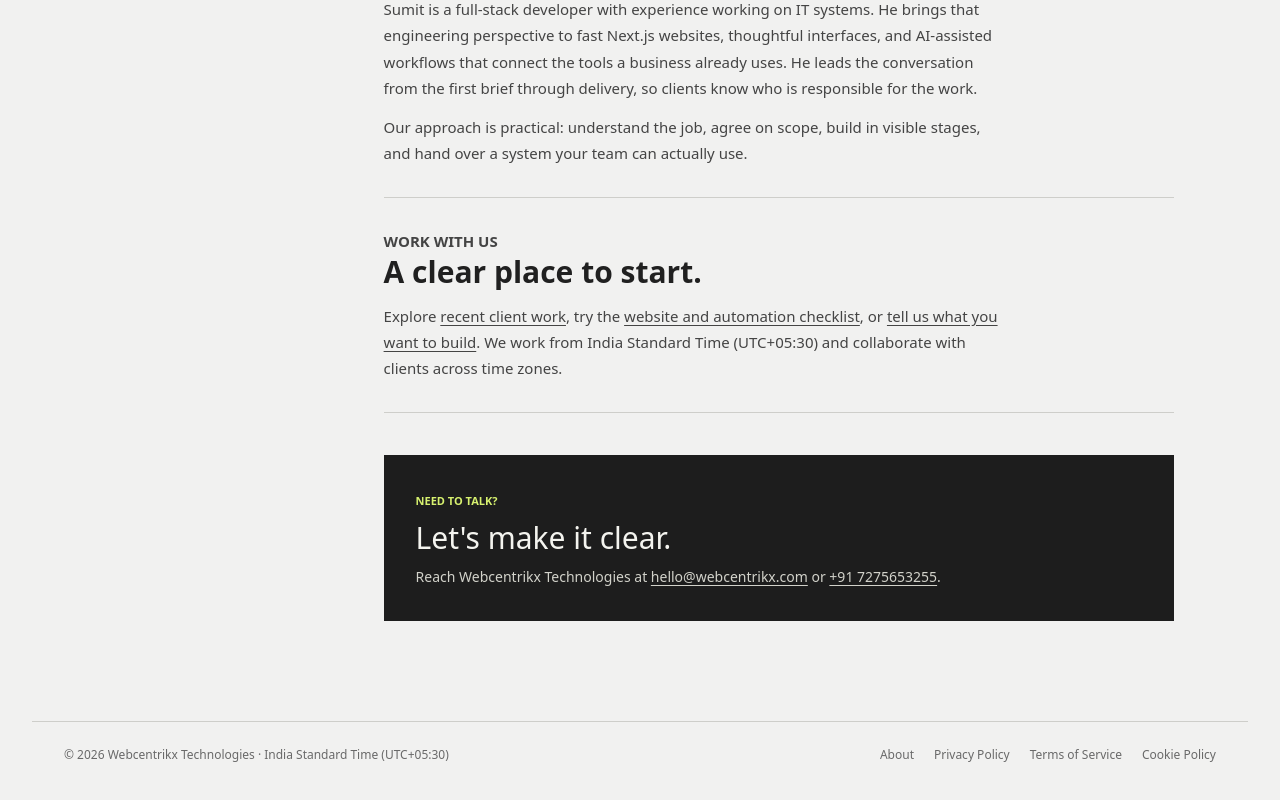
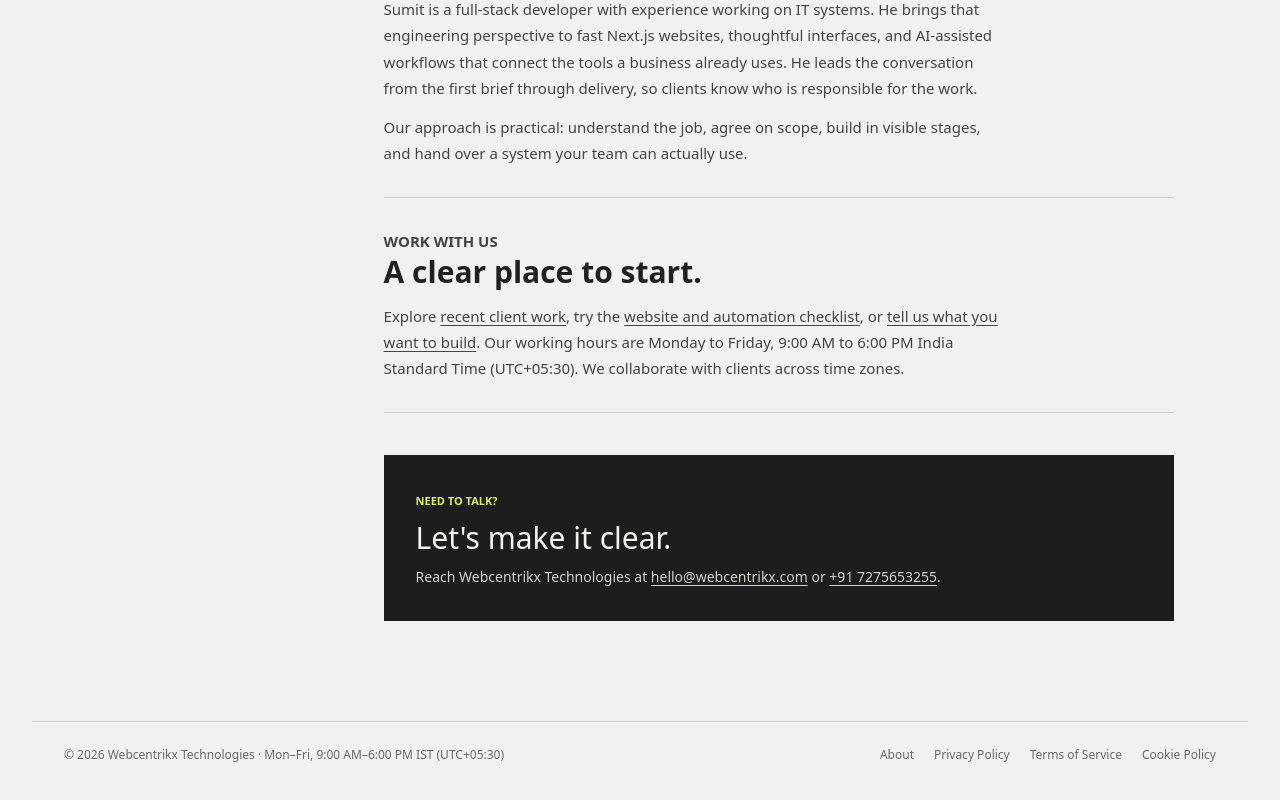
Before and after one commit to sumitmaurya005dev/webcentrikx, a Next.js app: page /about in a window 1280 px wide. Shown: the part 923-1723 px from the top of the page. Built offline with nearby package versions, Linux system fonts and the light colour scheme.

Commit message:
Show agency working hours

```diff
--- a/app/ClientHome.jsx
+++ b/app/ClientHome.jsx
@@ -392,7 +392,7 @@
         >
           <div className="contact-intro"><p className="mb-4 text-xs font-black uppercase tracking-[0.18em] text-teal-200">YOUR NEXT MOVE</p>
             <AnimatedTitle className="max-w-4xl text-4xl font-black tracking-tight md:text-5xl">Build with clarity from the first call.</AnimatedTitle>
-            <p className="mt-4 max-w-2xl text-lg leading-8 text-slate-300">Book a 30-minute discovery call to discuss your website or automation goals. Prefer writing first? Send a short brief beside it.</p><Link className="contact-audit-link" href="/readiness">Not ready for a call? Try the free readiness checklist <ArrowUpRight size={17} aria-hidden="true" /></Link></div>
+            <p className="mt-4 max-w-2xl text-lg leading-8 text-slate-300">Book a 30-minute discovery call to discuss your website or automation goals. Prefer writing first? Send a short brief beside it.</p><p className="contact-hours">Working hours: Monday–Friday, 9:00 AM–6:00 PM IST (UTC+05:30).</p><Link className="contact-audit-link" href="/readiness">Not ready for a call? Try the free readiness checklist <ArrowUpRight size={17} aria-hidden="true" /></Link></div>
           <div id="book-call" className="contact-option"><div className="contact-option-heading"><span>01 / DISCOVERY CALL</span><h3>Book a Call.</h3><p>Choose a time. We will discuss the opportunity, likely scope, and a practical next step.</p></div><CalendlyBooking /></div>
           <div id="contact-enquiry" className="contact-option"><div className="contact-option-heading"><span>02 / PROJECT ENQUIRY</span><h3>Send a project brief.</h3><p>Share the essentials and we will reply by email with the next step.</p></div><InquiryForm /><p className="contact-email">Prefer email? <a href="mailto:hello@webcentrikx.com">hello@webcentrikx.com</a></p></div>
         </motion.div>
--- a/app/LegalPage.jsx
+++ b/app/LegalPage.jsx
@@ -15,6 +15,6 @@
       <aside className="legal-sidebar" aria-label="Company pages"><span>WEBCENTRIKX TECHNOLOGIES</span><nav>{pages.map(([label, href]) => <Link key={href} href={href} aria-current={title === label ? "page" : undefined}>{label}<ArrowUpRight size={15} aria-hidden="true" /></Link>)}</nav><p>Questions about these pages?<br /><a href="mailto:hello@webcentrikx.com">hello@webcentrikx.com</a></p></aside>
       <article className="legal-content"><p className="process-eyebrow">{eyebrow}</p><h1>{title}</h1><p className="legal-lead">{introduction}</p>{updated && <p className="legal-updated">Last updated: {updated}</p>}<div className="legal-sections">{children}</div><div className="legal-contact"><span>NEED TO TALK?</span><h2>Let&apos;s make it clear.</h2><p>Reach Webcentrikx Technologies at <a href="mailto:hello@webcentrikx.com">hello@webcentrikx.com</a> or <a href="tel:+917275653255">+91 7275653255</a>.</p></div></article>
     </div>
-    <footer className="legal-footer"><span>© {new Date().getFullYear()} Webcentrikx Technologies · India Standard Time (UTC+05:30)</span><nav aria-label="Footer">{pages.map(([label, href]) => <Link key={href} href={href}>{label}</Link>)}</nav></footer>
+    <footer className="legal-footer"><span>© {new Date().getFullYear()} Webcentrikx Technologies · Mon–Fri, 9:00 AM–6:00 PM IST (UTC+05:30)</span><nav aria-label="Footer">{pages.map(([label, href]) => <Link key={href} href={href}>{label}</Link>)}</nav></footer>
   </main>;
 }
--- a/app/MotionShowcase.jsx
+++ b/app/MotionShowcase.jsx
@@ -126,7 +126,7 @@
   return <footer ref={ref} className="brand-footer" data-cursor="soft">
     <div className="footer-top"><p>Custom websites. Business-tailored AI.<br /><span>Built for what comes next.</span></p><a href="#top">Back to top <ArrowUpRight size={18} /></a></div>
     <motion.svg style={{ y: reduced ? 0 : y, opacity: reduced ? 1 : opacity, scale: reduced ? 1 : scale }} className="footer-wordmark" viewBox="0 0 1200 210" role="img" aria-label="webcentrikx"><defs><linearGradient id="brand-fade" x1="0" y1="0" x2="0" y2="1"><stop offset="0%" stopColor="#f4f6f5" /><stop offset="100%" stopColor="#242a28" /></linearGradient></defs><text x="600" y="175" textAnchor="middle" textLength="1170" lengthAdjust="spacingAndGlyphs" fill="url(#brand-fade)">webcentrikx</text></motion.svg>
-    <div className="footer-details"><div><strong>Webcentrikx Technologies</strong><p>Custom websites &amp; business-tailored AI workflows.</p><span>Working in India Standard Time (UTC+05:30)</span></div><div className="footer-contact-links"><a href="mailto:hello@webcentrikx.com">hello@webcentrikx.com</a><a href="tel:+917275653255">+91 7275653255</a></div><nav aria-label="Company and legal pages"><Link href="/about">About us</Link><Link href="/privacy-policy">Privacy Policy</Link><Link href="/terms-of-service">Terms of Service</Link><Link href="/cookie-policy">Cookie Policy</Link></nav></div>
+    <div className="footer-details"><div><strong>Webcentrikx Technologies</strong><p>Custom websites &amp; business-tailored AI workflows.</p><span>Monday–Friday · 9:00 AM–6:00 PM IST (UTC+05:30)</span></div><div className="footer-contact-links"><a href="mailto:hello@webcentrikx.com">hello@webcentrikx.com</a><a href="tel:+917275653255">+91 7275653255</a></div><nav aria-label="Company and legal pages"><Link href="/about">About us</Link><Link href="/privacy-policy">Privacy Policy</Link><Link href="/terms-of-service">Terms of Service</Link><Link href="/cookie-policy">Cookie Policy</Link></nav></div>
     <div className="footer-bottom"><span>© {new Date().getFullYear()} Webcentrikx Technologies</span><SocialLinks placement="footer" /><a href="#top">Back to top <ArrowUpRight size={16} aria-hidden="true" /></a></div>
   </footer>;
 }
--- a/app/about/page.jsx
+++ b/app/about/page.jsx
@@ -11,6 +11,6 @@
   return <LegalPage eyebrow="ABOUT THE AGENCY" title="About" introduction="Webcentrikx Technologies builds custom websites and business-tailored AI workflows that help teams move from enquiry to action.">
     <section className="about-feature"><div><p className="legal-kicker">TWO CONNECTED DISCIPLINES</p><h2>Build the experience. Connect the operations.</h2><p>We design and develop fast websites and modern interfaces, then connect the workflows behind them: lead capture, qualification, routing, and human follow-up. Every build starts with the business problem and the people who will use it.</p><div className="about-pills"><span>Next.js websites</span><span>Modern SaaS UI</span><span>Custom AI workflows</span><span>n8n integrations</span></div></div><Image src="/assets/sumit-kumar-maurya.webp" alt="Sumit Kumar Maurya, founder of Webcentrikx Technologies" width={480} height={520} className="about-portrait" priority /></section>
     <section><p className="legal-kicker">MEET THE FOUNDER</p><h2>Sumit Kumar Maurya</h2><p>Sumit is a full-stack developer with experience working on IT systems. He brings that engineering perspective to fast Next.js websites, thoughtful interfaces, and AI-assisted workflows that connect the tools a business already uses. He leads the conversation from the first brief through delivery, so clients know who is responsible for the work.</p><p>Our approach is practical: understand the job, agree on scope, build in visible stages, and hand over a system your team can actually use.</p></section>
-    <section><p className="legal-kicker">WORK WITH US</p><h2>A clear place to start.</h2><p>Explore <Link href="/#work">recent client work</Link>, try the <Link href="/readiness">website and automation checklist</Link>, or <Link href="/#contact">tell us what you want to build</Link>. We work from India Standard Time (UTC+05:30) and collaborate with clients across time zones.</p></section>
+    <section><p className="legal-kicker">WORK WITH US</p><h2>A clear place to start.</h2><p>Explore <Link href="/#work">recent client work</Link>, try the <Link href="/readiness">website and automation checklist</Link>, or <Link href="/#contact">tell us what you want to build</Link>. Our working hours are Monday to Friday, 9:00 AM to 6:00 PM India Standard Time (UTC+05:30). We collaborate with clients across time zones.</p></section>
   </LegalPage>;
 }
--- a/app/globals.css
+++ b/app/globals.css
@@ -572,3 +572,4 @@
 @media(max-width:480px){.case-meta{grid-template-columns:1fr}.case-detail-image{height:300px}.case-testimonial p{display:block}.case-testimonial p span{display:block;margin-top:3px}}
 .case-hero .case-container{padding-block:60px 78px}.case-hero h1{max-width:1120px;margin-top:43px;font-size:clamp(50px,7vw,96px)}
 @media(max-width:767px){.case-hero .case-container{padding-block:48px 62px}.case-hero h1{margin-top:38px;font-size:clamp(48px,11vw,78px)}}
+.contact-hours{margin-top:13px;color:#c7d4c5;font-size:13px;line-height:1.5}
--- a/app/work/earthy-east/page.jsx
+++ b/app/work/earthy-east/page.jsx
@@ -27,6 +27,6 @@
     <section className="case-testimonial"><div className="case-container"><Quote size={35} aria-hidden="true" /><blockquote>“He took the time to understand my requirements, proactively suggested ideas, and was always willing to go the extra mile, even when it meant additional work for him.”</blockquote><p><strong>Krishika Chaudhary</strong><span>Founder, Earthy East Organics</span></p></div></section>
 
     <section className="case-next"><div className="case-container"><p className="case-eyebrow">YOUR NEXT PROJECT</p><h2>Ready to give your customers a better way to buy?</h2><p>Tell us what is slowing your business down. We&apos;ll discuss the right website or workflow for the job.</p><div className="case-next-actions"><BookCallButton /><Link href="/#contact-enquiry">Send a project brief <ArrowUpRight size={18} aria-hidden="true" /></Link></div></div></section>
-    <footer className="case-footer"><div className="case-container"><span>© {new Date().getFullYear()} Webcentrikx Technologies</span><nav aria-label="Footer"><Link href="/about">About</Link><Link href="/privacy-policy">Privacy</Link><Link href="/terms-of-service">Terms</Link><Link href="/cookie-policy">Cookies</Link></nav><a href="mailto:hello@webcentrikx.com">hello@webcentrikx.com</a></div></footer>
+    <footer className="case-footer"><div className="case-container"><span>© {new Date().getFullYear()} Webcentrikx Technologies<br />Mon–Fri · 9:00 AM–6:00 PM IST</span><nav aria-label="Footer"><Link href="/about">About</Link><Link href="/privacy-policy">Privacy</Link><Link href="/terms-of-service">Terms</Link><Link href="/cookie-policy">Cookies</Link></nav><a href="mailto:hello@webcentrikx.com">hello@webcentrikx.com</a></div></footer>
   </main>;
 }
```
